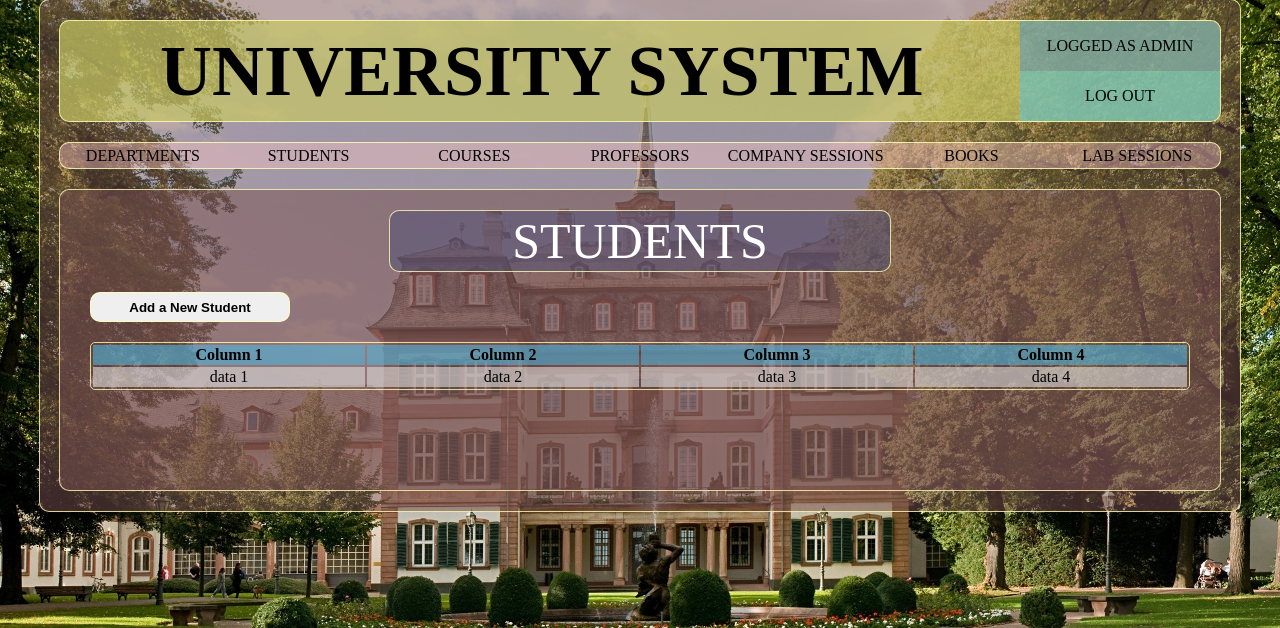
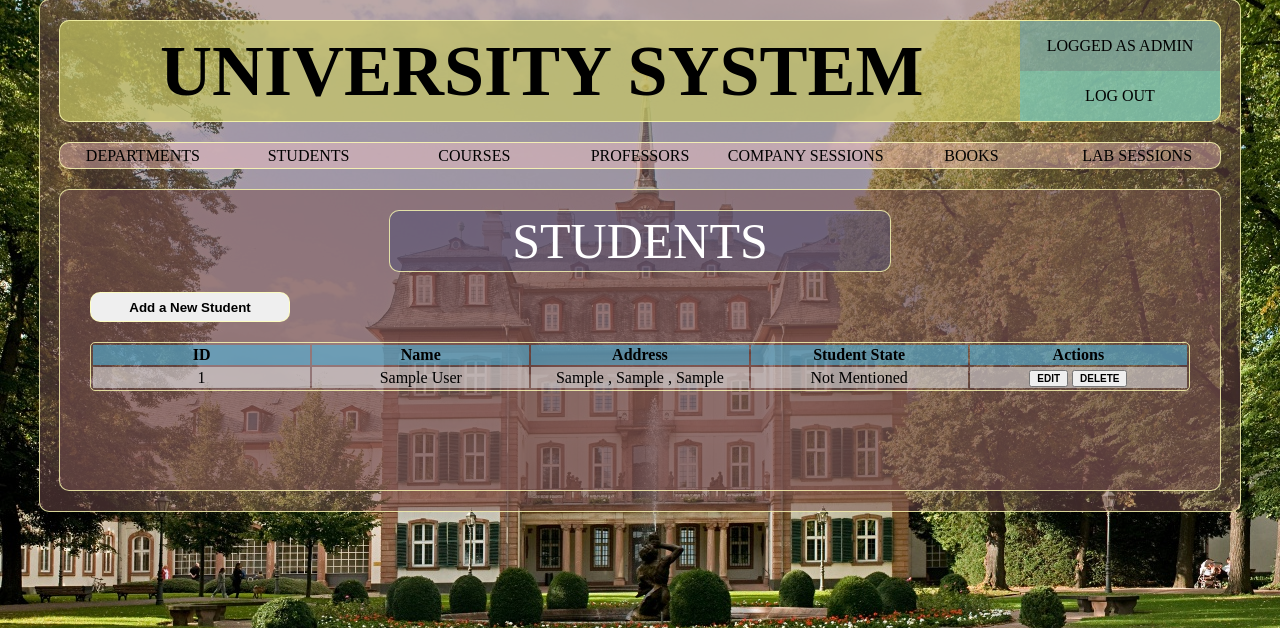
Before and after one commit to SKYSYS-2018/DB-aasignment_Project02, a PHP site: page /pages/students.php in a window 1280 px wide. Shown: the part 51-679 px from the top of the page. Run offline with PHP 8.4, Linux system fonts and the light colour scheme; a user stored in the database is signed in; tables that the repository leaves empty hold one stand-in row (values such as "Sample post").

Commit message:
update student php

```diff
--- a/pages/students.php
+++ b/pages/students.php
@@ -1,3 +1,22 @@
+<?php
+
+session_start();
+require_once('../inc/config.php');
+
+if(!isset($_SESSION['usertype'])){
+	header("location: ./login.php");
+}
+
+// -----------------SELECT Quaries----------------------------//
+
+$stdquery="SELECT S.stdID,S.stdFName,S.stdLName,S.stdStreetNo,S.stdStreet,S.stdCity,U.stdID AS UGR,G.stdID AS GR
+		   FROM students AS S LEFT OUTER JOIN undergraduate AS U ON S.stdID = U.stdID
+		   LEFT OUTER JOIN graduate AS G ON S.stdID = G.stdID;";
+
+$stdcon=mysqli_query($connection,$stdquery);
+
+?>
+
 <!DOCTYPE html>
 <html>
 
@@ -6,6 +25,11 @@
 	<link rel="stylesheet" type="text/css" href="../css/main.css">
 	<link rel="stylesheet" type="text/css" href="../css/nav.css">
 	<link rel="stylesheet" type="text/css" href="../css/subpage.css">
+	<style type="text/css">
+		.sub-page-table th,td {
+			width: 20%;
+		}
+	</style>
 </head>
 
 <body>
@@ -46,17 +70,40 @@
 			<div class="sub-page-box">
 				<table class="container sub-page-table text-center">
 					<tr>
-						<th>Column 1</th>
-						<th>Column 2</th>
-						<th>Column 3</th>
-						<th>Column 4</th>
+						<th>ID</th>
+						<th>Name</th>
+						<th>Address</th>
+						<th>Student State</th>
+						<th>Actions</th>
 					</tr>
-					<tr>
-						<td>data 1</td>
-						<td>data 2</td>
-						<td>data 3</td>
-						<td>data 4</td>
-					</tr>
+
+					<!-- Show Student Table Data -->
+					<?php
+						$row="";
+						if(mysqli_num_rows($stdcon)>0){
+							while($student=mysqli_fetch_assoc($stdcon)){
+								$state="";
+								if($student['UGR']!="" && $student['GR']==""){
+									$state="Undergraduate";
+								} elseif ($student['UGR']=="" && $student['GR']!="") {
+									$state="Graduate";
+								} else {
+									$state="Not Mentioned";
+								}
+								$row=$row."<tr>
+								<td>$student[stdID]</td>
+								<td>$student[stdFName] $student[stdLName]</td>
+								<td>$student[stdStreetNo] , $student[stdStreet] , $student[stdCity]</td>
+								<td>$state</td>
+								<td>
+									<button class='table-btn'>EDIT</button>
+									<button class='table-btn'>DELETE</button>
+								</td>
+								</tr>";
+							}
+							echo $row;
+						}
+					?>
 				</table>
 			</div>
 
```
Also changed, not shown: pages/departments.php (+3 -7 lines).
